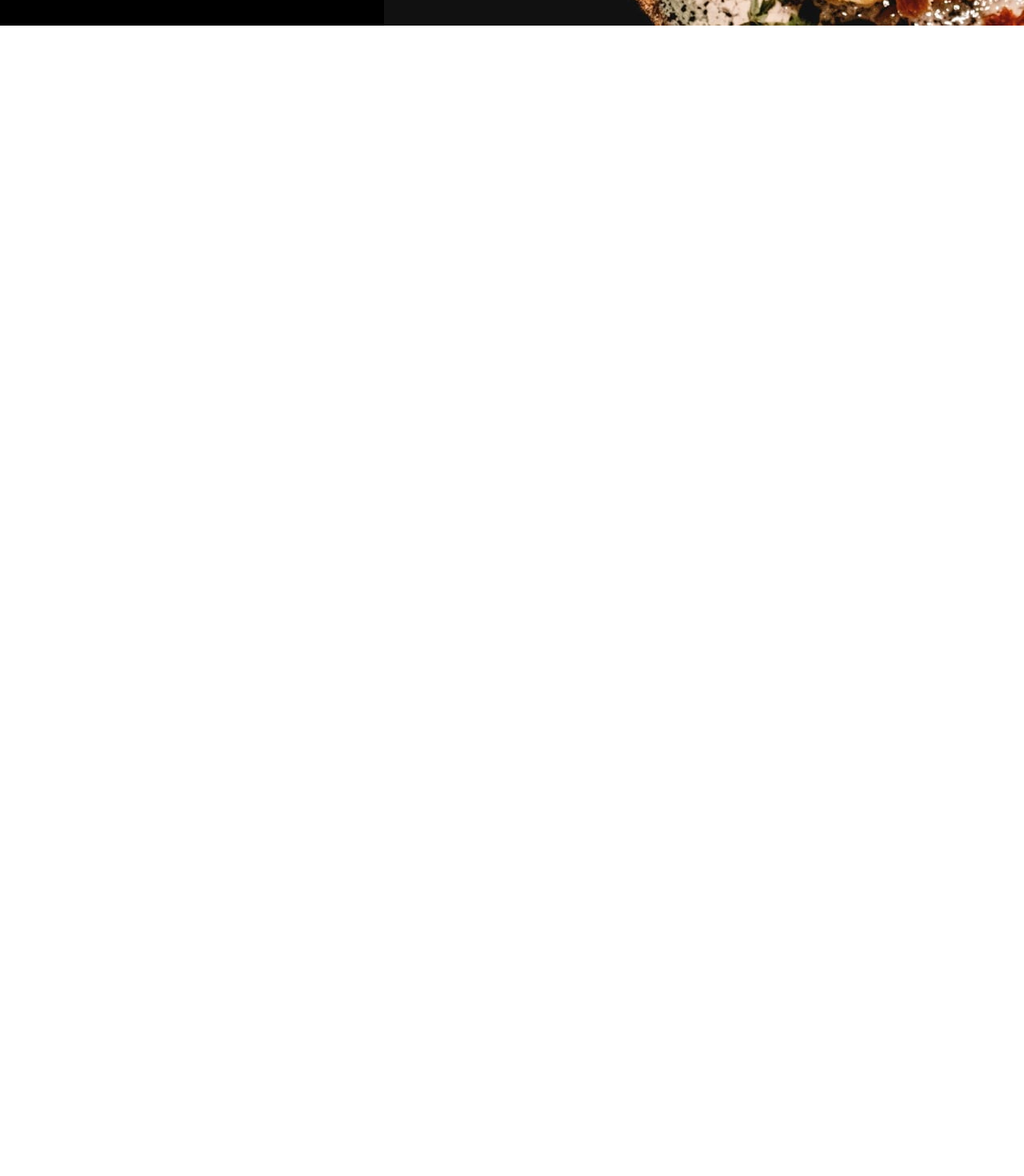
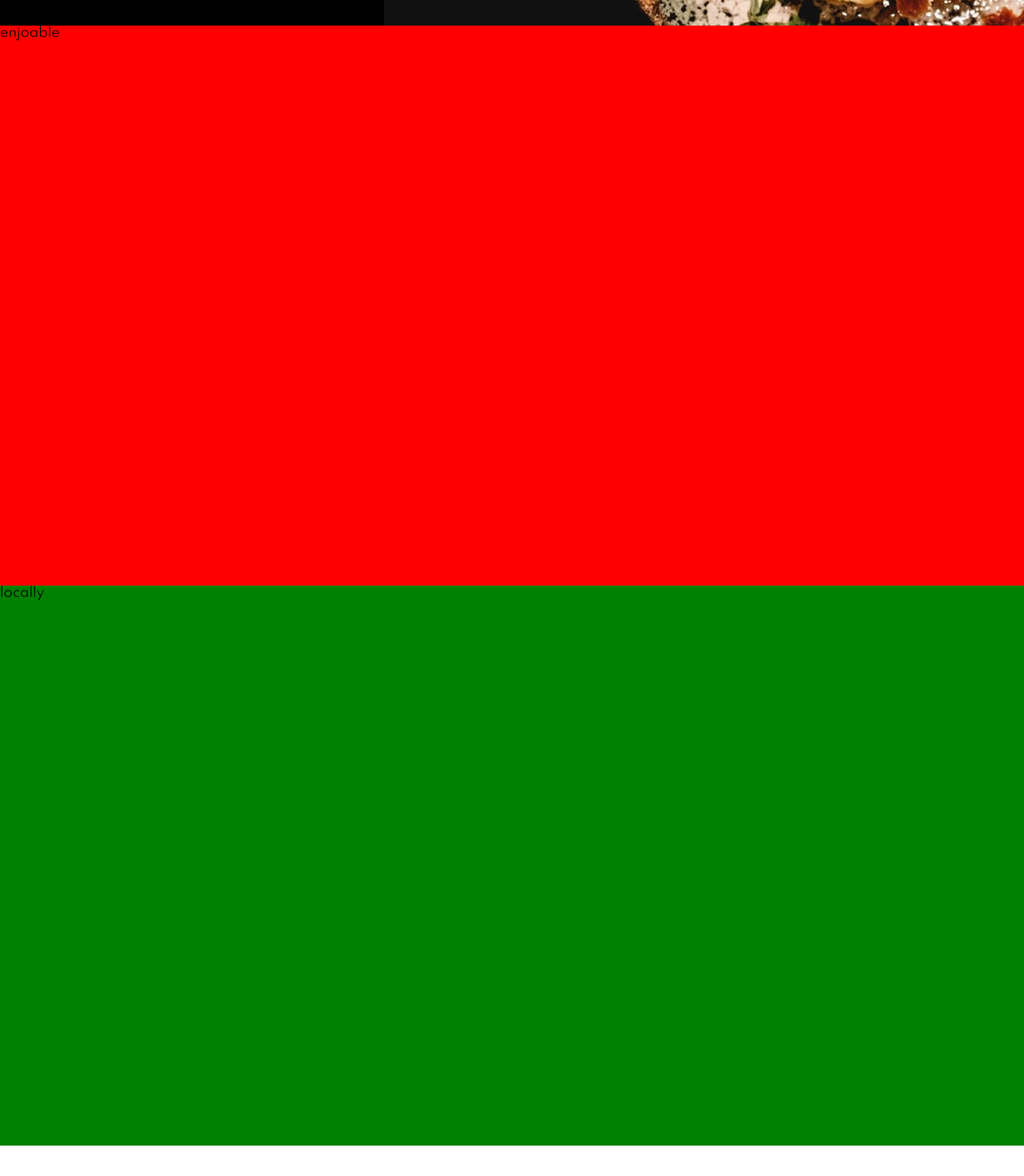
Before and after one commit to SJellen/dine, a Next.js app: page / in a window 1280 px wide. Shown: the part 788-2258 px from the top of the page at 80% size. Built offline with nearby package versions, Linux system fonts and the light colour scheme.

Commit message:
setup on Home seperate containers

```diff
--- /dev/null
+++ b/components/Home/Enjoyable.js
@@ -0,0 +1,11 @@
+
+import styles from '../../styles/Home/Enjoyable.module.scss'
+
+export default function Enjoyable() {
+
+    return (
+        <div className={styles.container}>
+            enjoable
+        </div>
+    )
+}
--- /dev/null
+++ b/components/Home/Locally.js
@@ -0,0 +1,11 @@
+
+import styles from '../../styles/Home/Locally.module.scss'
+
+export default function Locally() {
+
+    return (
+        <div className={styles.container}>
+            locally
+        </div>
+    )
+}
--- a/pages/index.js
+++ b/pages/index.js
@@ -2,11 +2,15 @@ import Head from 'next/head'
 import Image from 'next/image'
 import styles from '../styles/Home.module.scss'
 import Hero from '../components/Home/Hero'
+import Enjoyable from '../components/Home/Enjoyable'
+import Locally from '../components/Home/Locally'
 
 export default function Home() {
   return (
     <div className={styles.container}>
       <Hero />
+      <Enjoyable />
+      <Locally />
     </div>
   )
 }
--- /dev/null
+++ b/styles/Home/Enjoyable.module.scss
@@ -0,0 +1,7 @@
+@use '../variables' as V;
+
+.container {
+    width: 100%;
+    height: 700px;
+    background-color: red;
+}
--- /dev/null
+++ b/styles/Home/Locally.module.scss
@@ -0,0 +1,8 @@
+
+@use '../variables' as V;
+
+.container {
+    width: 100%;
+    height: 700px;
+    background-color: green;
+}
```
